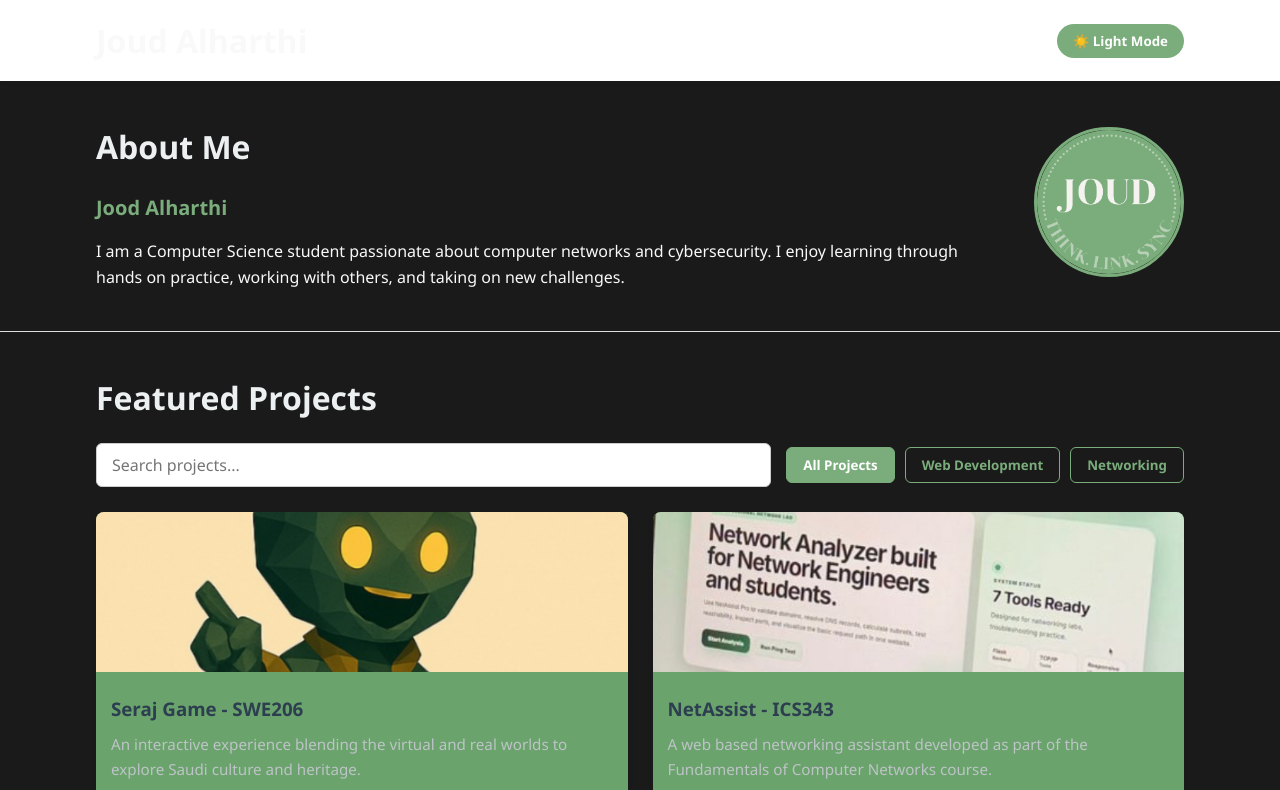
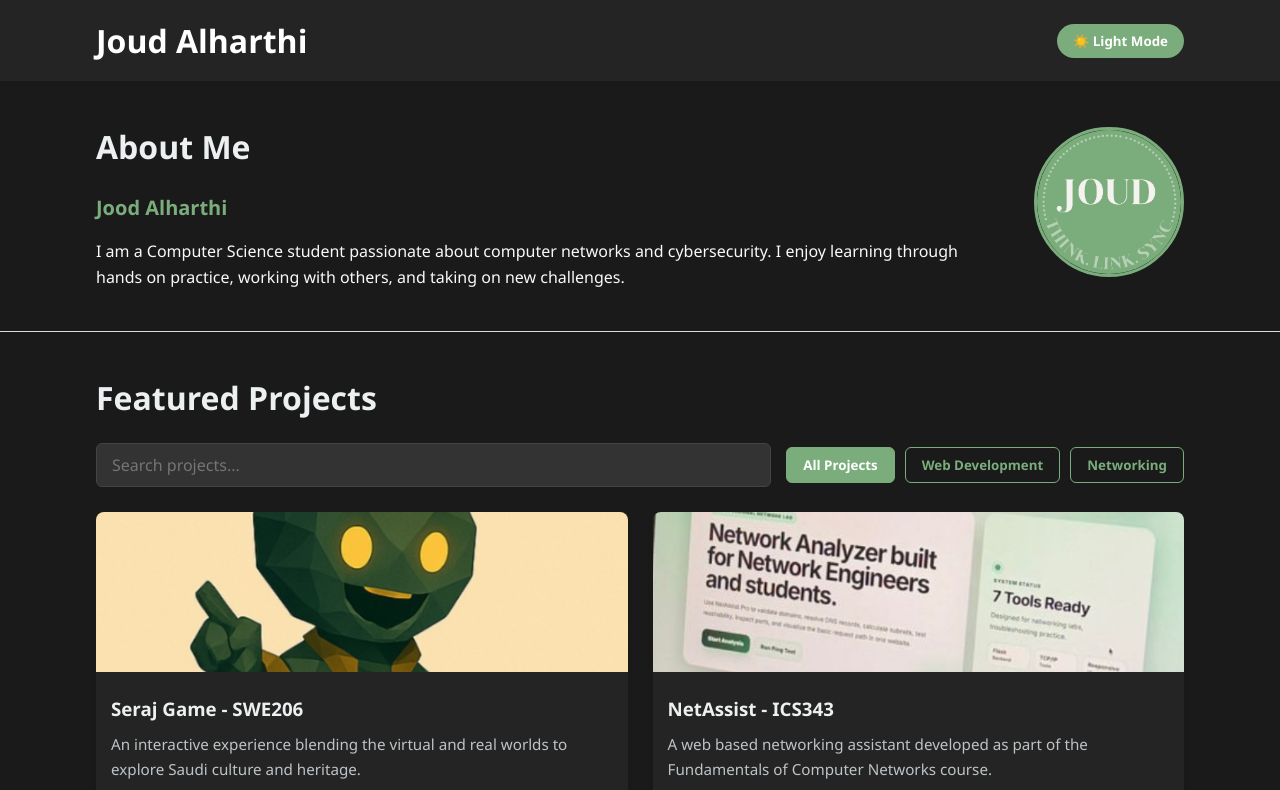
Before and after one commit to JoudThinkk/202366370-JoodAlharthi-assignment3, a plain HTML site: page assignment-3/index.html in a window 1280 px wide. Both pictures are taken after a click on the button "🌙 Dark Mode". Shown: the top 790 px of the page. Drawn offline with Linux system fonts and the light colour scheme.

Commit message:
Dark Mode Styles changed to match the calling of the class
Assisted-by:Gemini

```diff
--- a/assignment-3/css/styles.css
+++ b/assignment-3/css/styles.css
@@ -244,25 +244,37 @@ h2 {
     background-color: #216422;
 }
 
-/* Styles when dark mode class is active */
+/* Dark Mode Styles */
 body.dark-mode {
     background-color: #1a1a1a;
     color: #f9f9f9;
 }
 
+body.dark-mode .site-header,
 body.dark-mode .project-card,
-body.dark-mode .contact-form {
-    background: #6aa36b;
+body.dark-mode .contact-form,
+body.dark-mode .site-footer {
+    background: #242424;
     color: #fff;
 }
 
 body.dark-mode h2,
-body.dark-mode .form-group label {
+body.dark-mode .form-group label,
+body.dark-mode .project-card h3 {
     color: #ecf0f1;
 }
 
-body.dark-mode .project-card p {
+body.dark-mode .project-card p,
+body.dark-mode .site-footer {
     color: #bdc3c7;
+}
+
+body.dark-mode #project-search,
+body.dark-mode .form-group input,
+body.dark-mode .form-group textarea {
+    background: #333;
+    color: #fff;
+    border-color: #444;
 }
 
 /*Assisted-by: Gemini*/
```
